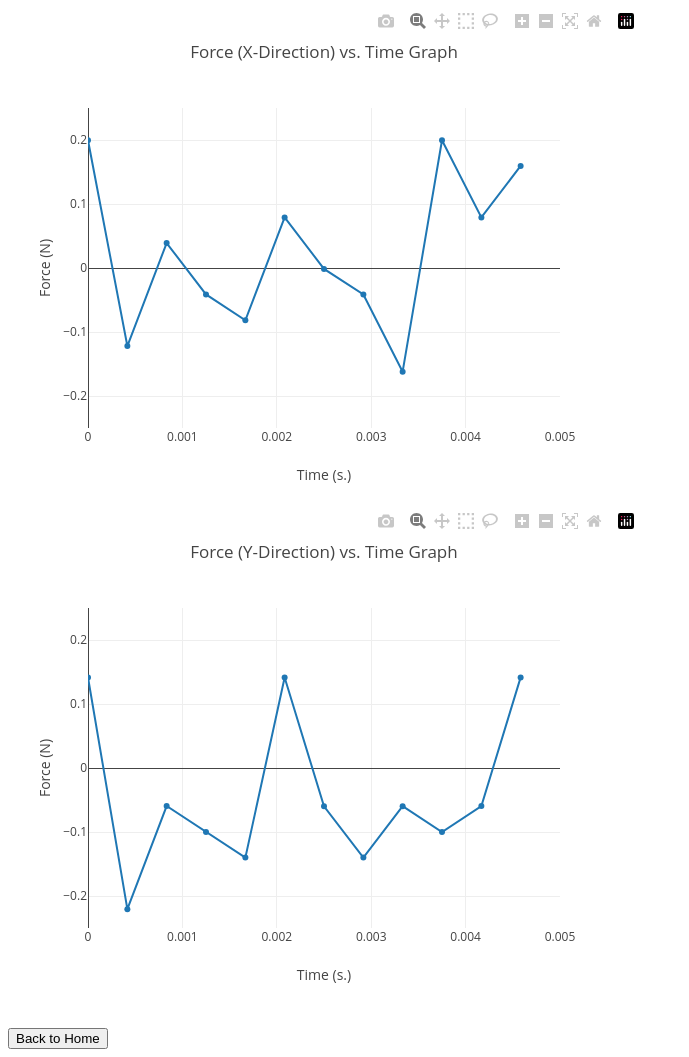
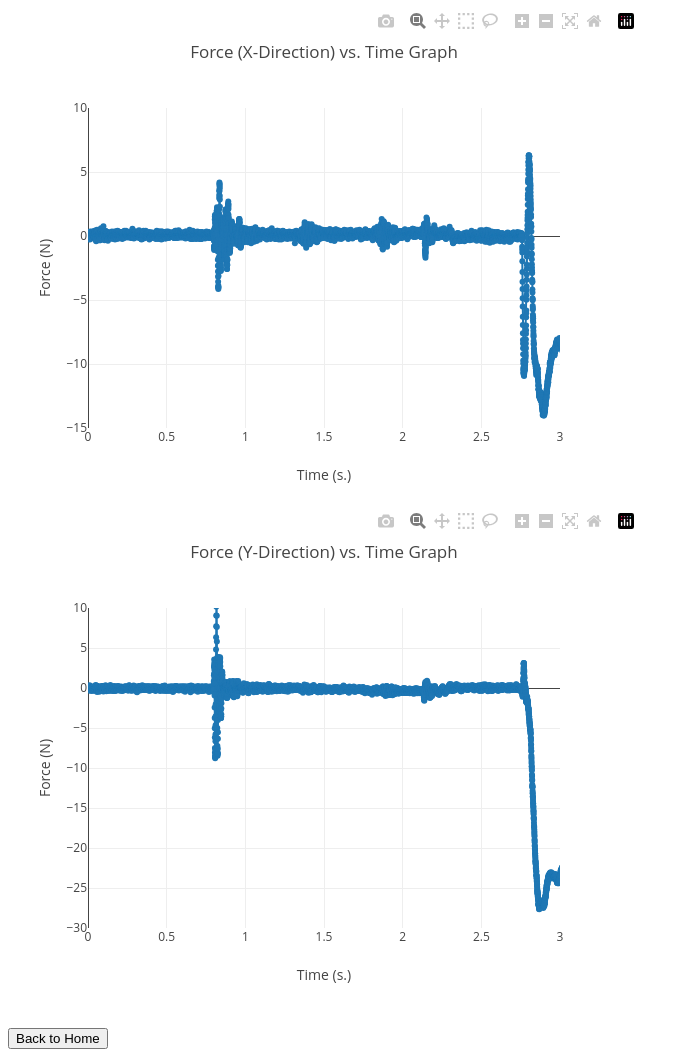
Before and after one commit to Westview-USC-Biomechanics-Collaboration/Prepare2Play-Learning-Experience, a Flask app: page /graph in a window 1280 px wide. Shown: the whole page, without its empty margins (0-689 px from the left). Run offline with Flask 3, Linux system fonts and the light colour scheme; some libraries are stand-ins or nearby versions.

Commit message:
Added more values

```diff
--- a/ForceTimeGraphs.py
+++ b/ForceTimeGraphs.py
@@ -13,11 +13,11 @@ def graph():
     df = pd.read_csv('data/SM_SbS_02_Raw_Data - SM_SoftballSwing_Trial2_Raw_Data.csv')
 
     # Select subset of data for plotting
-    timex_subset = df.iloc[18:30, 0].tolist() # This data is limited to 11 data points for the Force and Time
-    forcex_subset = df.iloc[18:30, 1].tolist()
+    timex_subset = df.iloc[18:10000, 0].tolist() # This data is limited to 11 data points for the Force and Time
+    forcex_subset = df.iloc[18:10000, 1].tolist()
 
-    timey_subset = df.iloc[18:30, 0].tolist() # This data is limited to 11 data points for the Force and Time
-    forcey_subset = df.iloc[18:30, 2].tolist()
+    timey_subset = df.iloc[18:10000, 0].tolist() # This data is limited to 11 data points for the Force and Time
+    forcey_subset = df.iloc[18:10000, 2].tolist()
 
     return render_template('graph.html',
                            forcex=forcex_subset,
--- a/templates/graph.html
+++ b/templates/graph.html
@@ -48,11 +48,11 @@
 
         var layout1 = {
             xaxis: {
-                range: [0, 0.005],
+                range: [0, 3],
                 title: 'Time (s.)'
             },
             yaxis: {
-                range: [-0.25, 0.25],
+                range: [-15, 10],
                 title: 'Force (N)'
             },
             title: 'Force (X-Direction) vs. Time Graph'
@@ -60,11 +60,11 @@
 
         var layout2 = {
             xaxis: {
-                range: [0, 0.005],
+                range: [0, 3],
                 title: 'Time (s.)'
             },
             yaxis: {
-                range: [-0.25, 0.25],
+                range: [-30, 10],
                 title: 'Force (N)'
             },
             title: 'Force (Y-Direction) vs. Time Graph'  // Different title for the second plot
```
